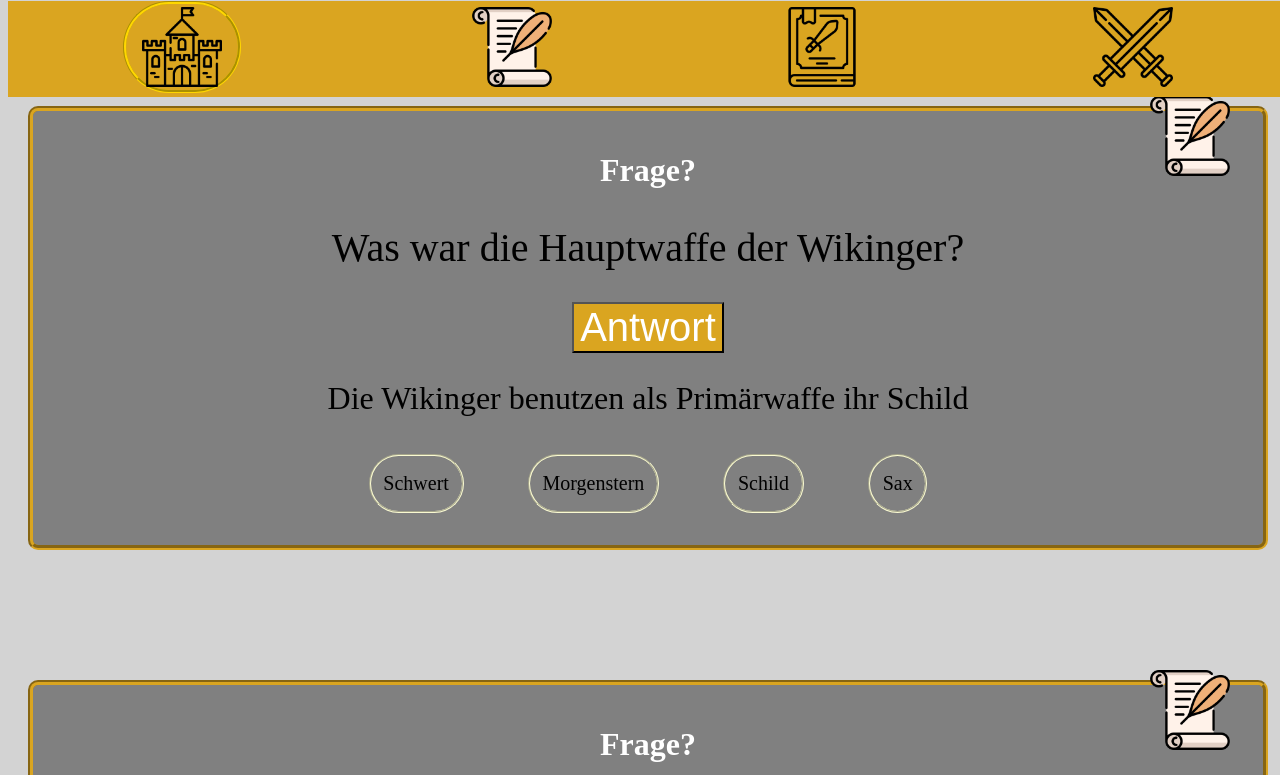
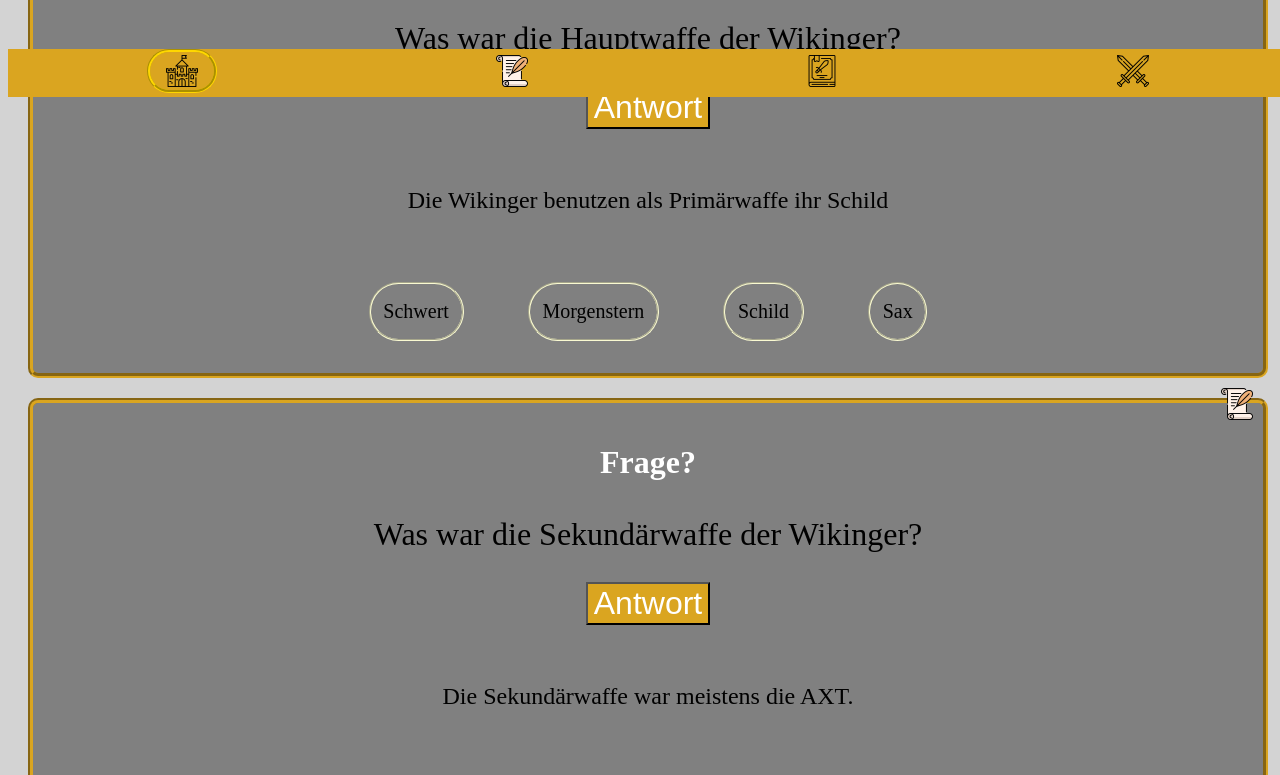
Before and after one commit to OliverNeuhaeusler/quizeapp, a website built with Vite: page index.html in a window 1280 px wide. Shown: the part 703-1478 px from the top of the page. Built offline with nearby package versions, Linux system fonts and the light colour scheme.

Commit message:
changes css files

```diff
--- a/base.css
+++ b/base.css
@@ -47,14 +47,14 @@ ul[class] li {
 
 img {
   display: block;
-  width: 5rem;
+  width: 2rem;
   margin: 0;
 }
 
 .header {
   display: flex;
   justify-content: center;
-  height: 6rem;
+  height: 5rem;
   align-items: center;
   padding: 0.5rem;
   position: sticky;
--- a/components/cards.css
+++ b/components/cards.css
@@ -21,10 +21,9 @@
   align-items: center;
   border: 5px groove goldenrod;
   border-radius: 10px;
-  margin-top: 130px;
-  margin-bottom: 50px;
-  margin-left: 20px;
-  margin-right: 20px;
+  margin: 20px;
+  flex-wrap: wrap;
+  position: relative;
 }
 
 .card__title h3 {
@@ -34,18 +33,18 @@
 }
 
 .card__question {
-  font-size: 2.5rem;
+  font-size: 2rem;
   margin: 1.5rem;
 }
 
 .card__bookmark {
   position: absolute;
-  right: 50px;
+  right: 10px;
   margin-top: -15px;
 }
 
 .card__button {
-  font-size: 2.5rem;
+  font-size: 2rem;
   margin-bottom: 1.3rem;
   background: var(--hauptfarbe);
   color: var(--text);
@@ -53,7 +52,8 @@
 }
 
 .card__answer {
-  font-size: 2rem;
+  font-size: 1.5rem;
+  padding: 2rem;
 }
 
 .card__tags {
--- a/components/navigation.css
+++ b/components/navigation.css
@@ -14,7 +14,7 @@
   bottom: 0;
   width: 100%;
   z-index: 30;
-  height: 6rem;
+  height: 3rem;
 }
 
 .navigation__container {
```
